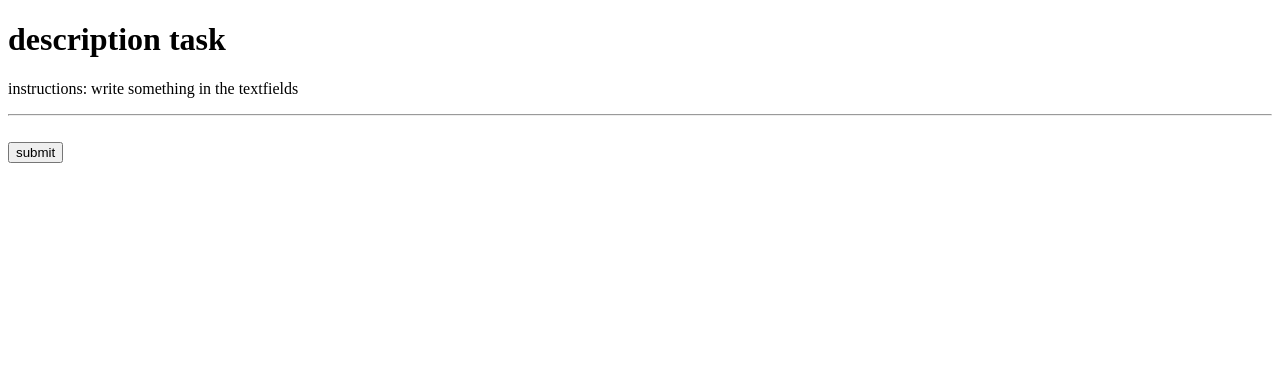
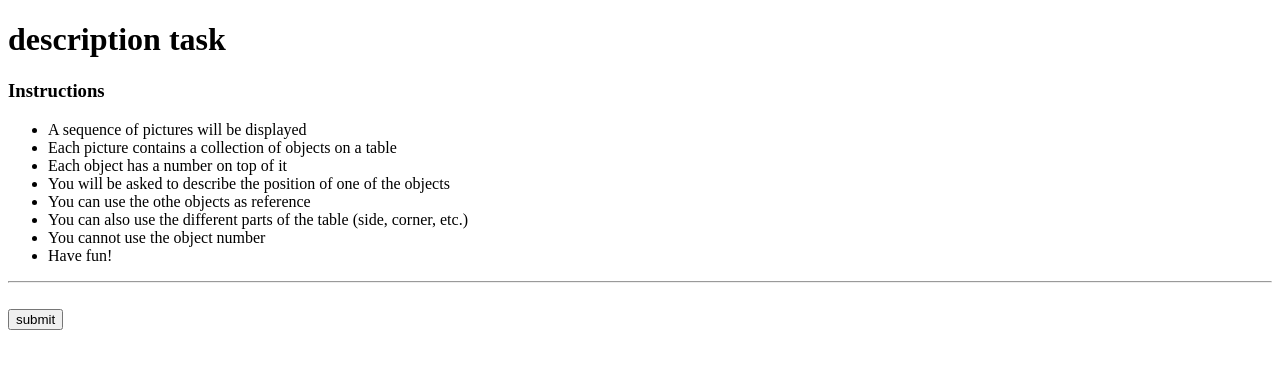
Before and after one commit to arebgun/mtbolt, a Django app: page /tasks/description/ in a window 1280 px wide. Shown: the top 369 px of the page. Run offline with Django 3.2, Linux system fonts and the light colour scheme; data that the repository does not hold is empty.

Commit message:
task description draft

```diff
--- a/tasks/templates/tasks/description.html
+++ b/tasks/templates/tasks/description.html
@@ -2,7 +2,17 @@
 {% block title %}{{ block.super }} :: description{% endblock %}
 {% block content %}
 <h1>description task</h1>
-<p>instructions: write something in the textfields</p>
+<h3>Instructions</h3>
+<ul>
+    <li>A sequence of pictures will be displayed</li>
+    <li>Each picture contains a collection of objects on a table</li>
+    <li>Each object has a number on top of it</li>
+    <li>You will be asked to describe the position of one of the objects</li>
+    <li>You can use the othe objects as reference</li>
+    <li>You can also use the different parts of the table (side, corner, etc.)</li>
+    <li>You cannot use the object number</li>
+    <li>Have fun!</li>
+</ul>
 <form action="." method="post">
     {% csrf_token %}
     <input type="hidden"
@@ -17,7 +27,7 @@
            name="q{{ forloop.counter }}_eid"
            id="q{{ forloop.counter }}_eid"
            value="{{ e.pk }}" />
-    <label for="q{{ forloop.counter }}_ans">{{ e.name }} is </label>
+    <label for="q{{ forloop.counter }}_ans">Describe object {{ e.name }}:</label>
     <input type="text"
            name="q{{ forloop.counter }}_ans"
            id="q{{ forloop.counter }}_ans"
```
